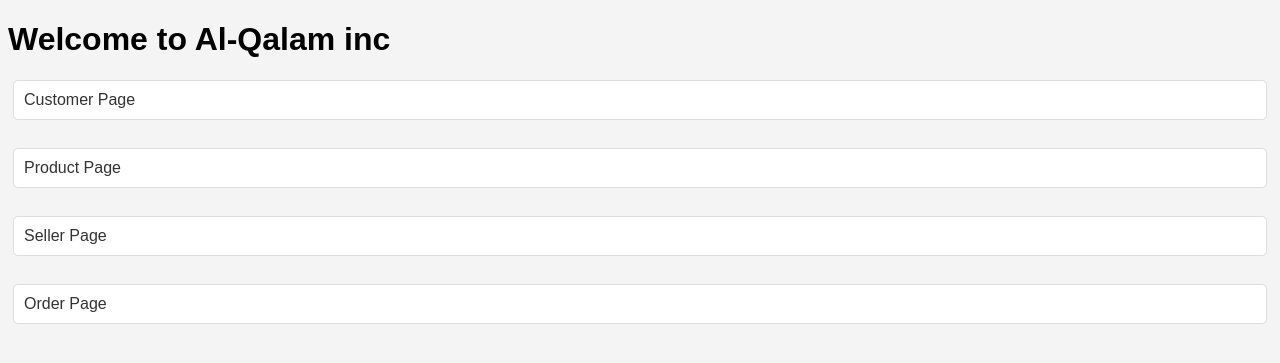
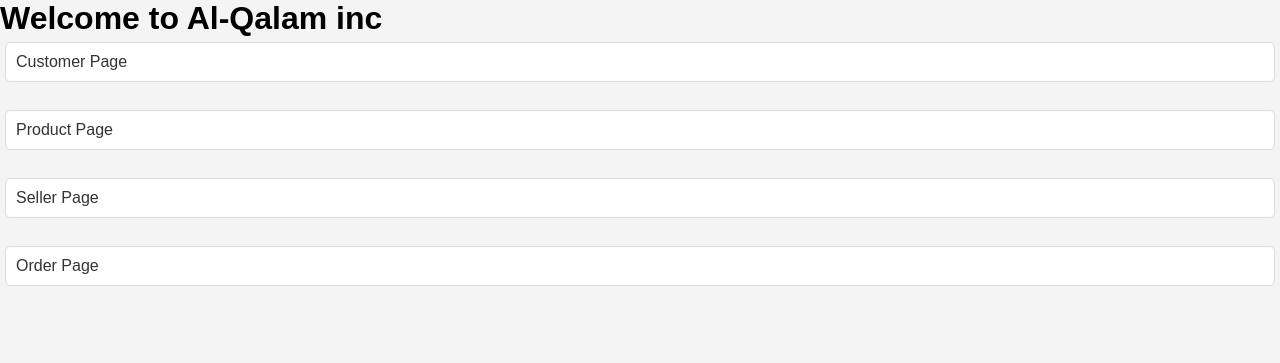
Before and after one commit to K-Musty/web-application_development, a PHP site: page /index.html in a window 1280 px wide. Shown: the top 363 px of the page. Run offline with PHP 8.4, Linux system fonts and the light colour scheme.

Commit message:
style.css

```diff
--- a/01-web_assignment/style.css
+++ b/01-web_assignment/style.css
@@ -1,4 +1,4 @@
-body, h1, ,a {
+body, h1, a {
     margin: 0;
     padding: 0;
 }
```
